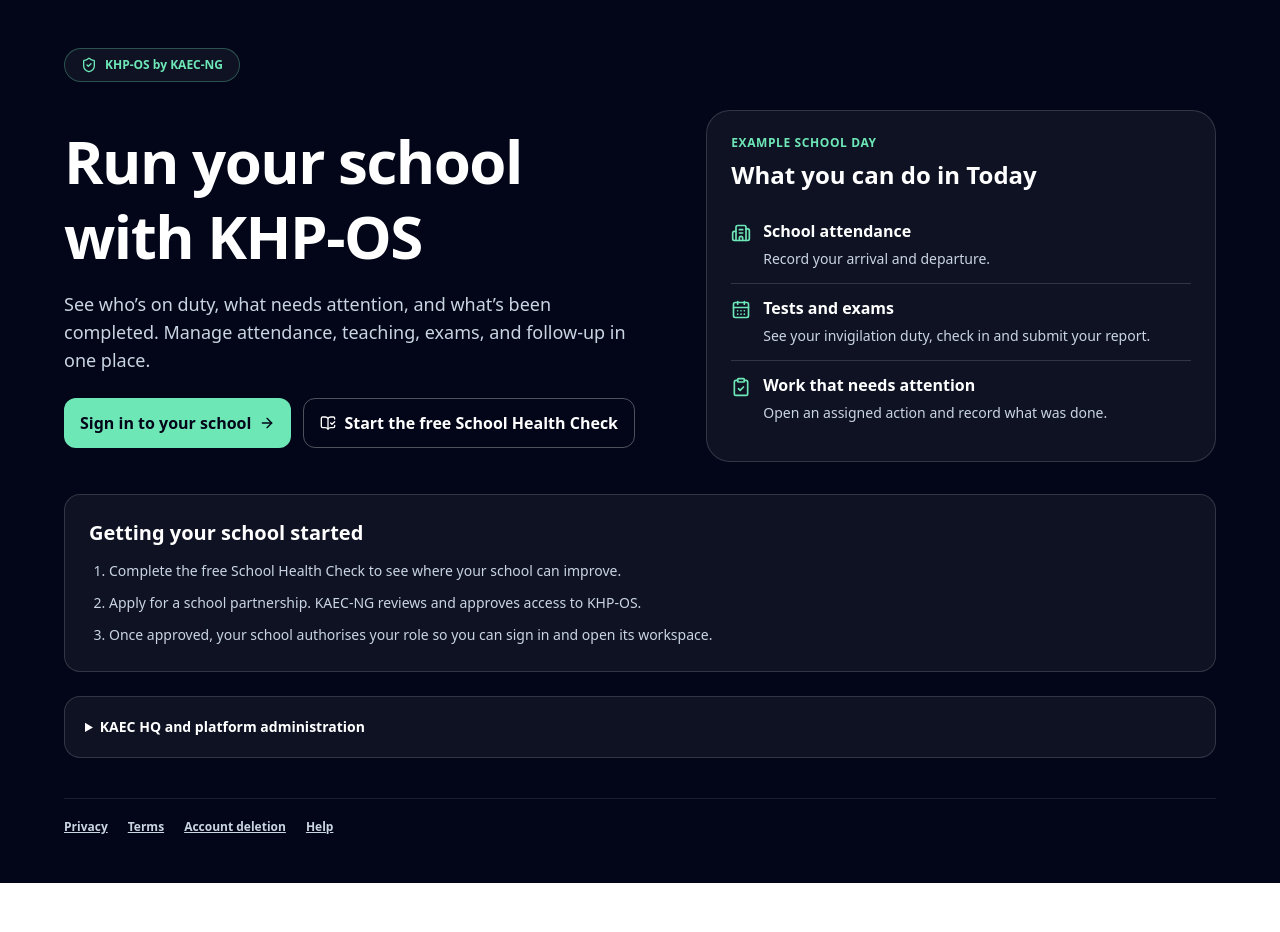
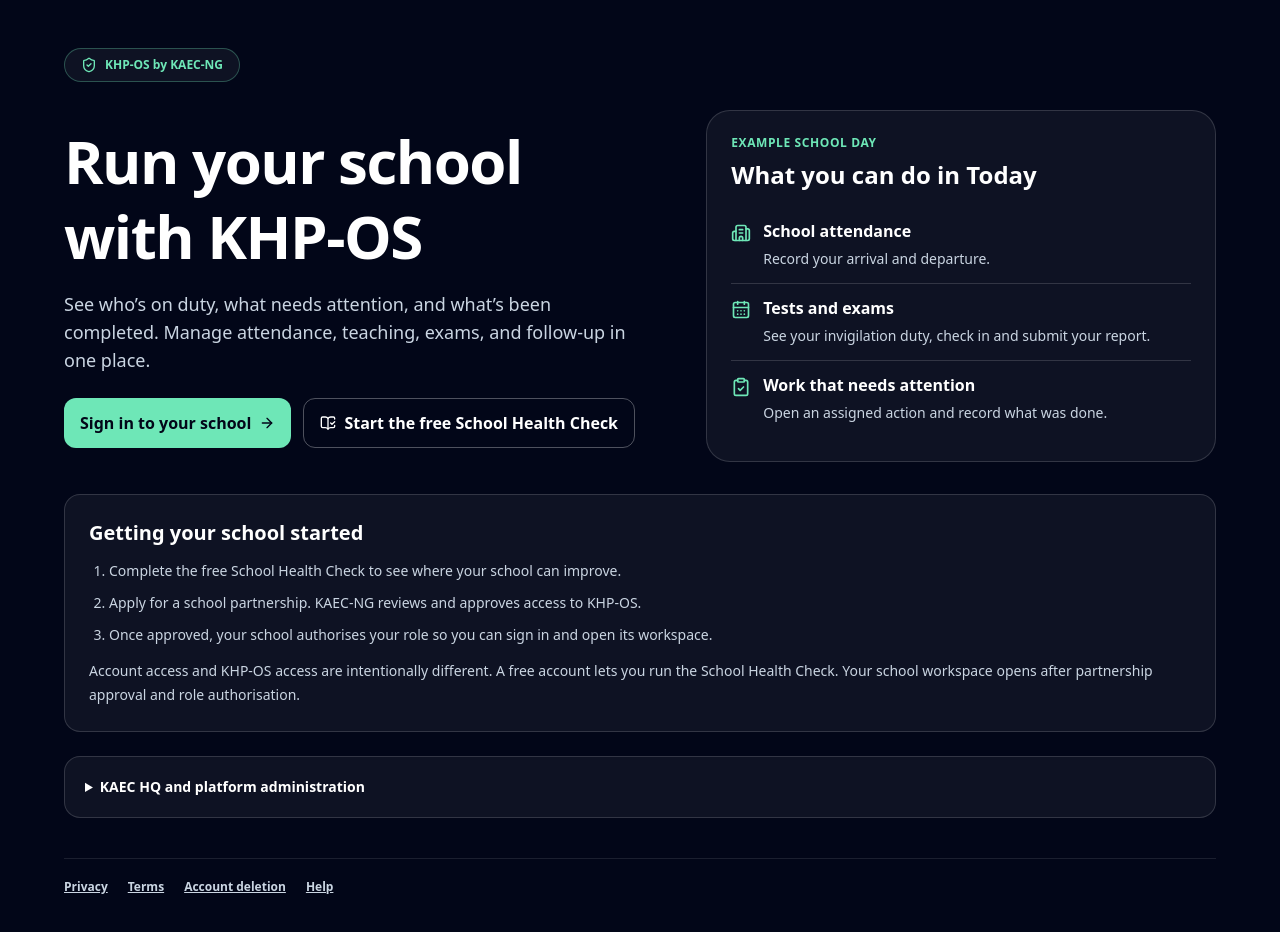
Before and after one commit to synsynlele/kaec-school-health-check, a Next.js app: page /khpos in a window 1280 px wide. Shown: the top 932 px of the page. Before the commit the page ends 883 px from the top, so only its background shows below. Built offline with nearby package versions, Linux system fonts and the light colour scheme; no server answers.

Commit message:
Keep school access requirements explicit on the welcome screen

```diff
--- a/src/app/khpos/page.tsx
+++ b/src/app/khpos/page.tsx
@@ -62,6 +62,9 @@ export default function KhposAccessPage() {
             <li>Apply for a school partnership. KAEC-NG reviews and approves access to KHP-OS.</li>
             <li>Once approved, your school authorises your role so you can sign in and open its workspace.</li>
           </ol>
+          <p className="mt-3 text-sm leading-6 text-slate-300">
+            Account access and KHP-OS access are intentionally different. A free account lets you run the School Health Check. Your school workspace opens after partnership approval and role authorisation.
+          </p>
         </section>
 
         <details className="mt-6 rounded-2xl border border-white/15 bg-white/5 p-5 text-sm text-slate-300">
```
